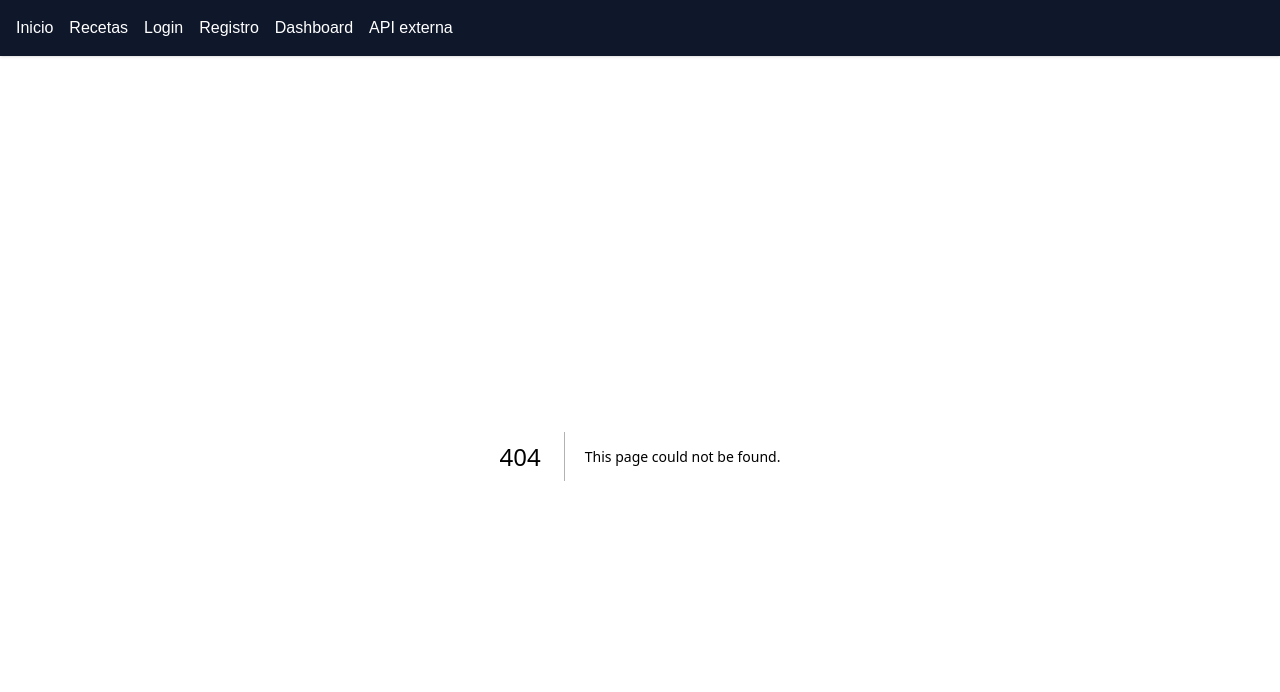
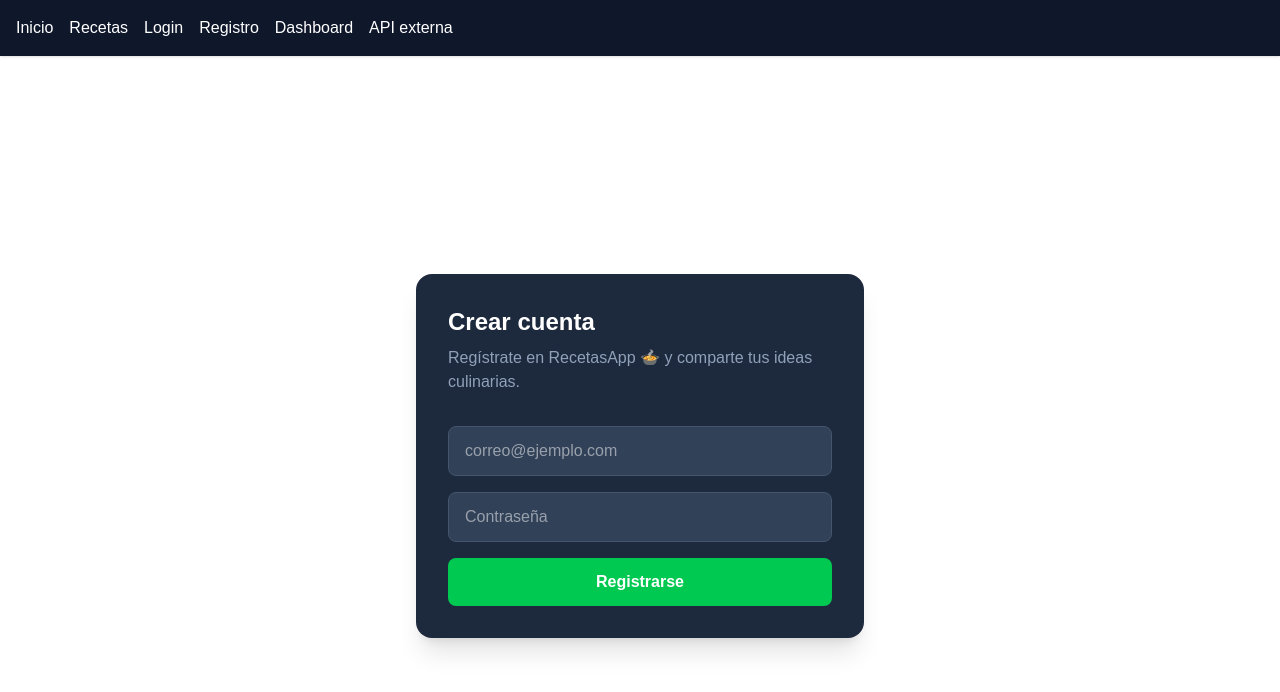
Before and after one commit to priscila-qui/proyecto-receta, a Next.js app in the folder devport/: page /register in a window 1280 px wide. Before the commit this address had no page. Shown: the top 692 px of the page. Built offline with nearby package versions, Linux system fonts and the light colour scheme; no server answers.

Commit message:
registro de usuarios conectado a Supabase

```diff
--- /dev/null
+++ b/devport/app/login/page.tsx
@@ -0,0 +1,55 @@
+"use client";
+import { supabase } from "@/lib/supabase";
+import { useState } from "react";
+
+export default function LoginPage() {
+  const [email, setEmail] = useState("");
+  const [password, setPassword] = useState("");
+
+  async function handleLogin() {
+    const { error } = await supabase.auth.signInWithPassword({ email, password });
+    if (error) {
+      alert("Error: " + error.message);
+    } else {
+      alert("Login exitoso ✅");
+      window.location.href = "/dashboard"; // redirige al panel privado
+    }
+  }
+
+  return (
+    <section className="min-h-screen flex items-center justify-center px-4">
+      <div className="w-full max-w-md bg-slate-800 rounded-2xl p-8 shadow-xl">
+        {/* Título */}
+        <h1 className="text-2xl font-bold text-white mb-2">
+          Iniciar sesión
+        </h1>
+        <p className="text-slate-400 mb-8">
+          Accede a tu cuenta de RecetasApp 🍲
+        </p>
+        {/* Campos del formulario */}
+        <div className="flex flex-col gap-4">
+          <input
+            type="email"
+            placeholder="correo@ejemplo.com"
+            value={email}
+            onChange={(e) => setEmail(e.target.value)}
+            className="bg-slate-700 text-white rounded-lg px-4 py-3 border border-slate-600 focus:outline-none focus:border-blue-500"
+          />
+          <input
+            type="password"
+            placeholder="Contraseña"
+            value={password}
+            onChange={(e) => setPassword(e.target.value)}
+            className="bg-slate-700 text-white rounded-lg px-4 py-3 border border-slate-600 focus:outline-none focus:border-blue-500"
+          />
+          <button
+            onClick={handleLogin}
+            className="bg-blue-500 hover:bg-blue-600 text-white font-semibold py-3 rounded-lg transition-colors"
+          >
+            Iniciar sesión
+          </button>
+        </div>
+      </div>
+    </section>
+  );
+}
--- /dev/null
+++ b/devport/app/register/page.tsx
@@ -0,0 +1,55 @@
+"use client";
+import { supabase } from "@/lib/supabase";
+import { useState } from "react";
+
+export default function RegisterPage() {
+  const [email, setEmail] = useState("");
+  const [password, setPassword] = useState("");
+
+  async function handleRegister() {
+    const { error } = await supabase.auth.signUp({ email, password });
+    if (error) {
+      alert("Error: " + error.message);
+    } else {
+      alert("Registro exitoso 🎉");
+      window.location.href = "/login"; // redirige al login después de registrarse
+    }
+  }
+
+  return (
+    <section className="min-h-screen flex items-center justify-center px-4">
+      <div className="w-full max-w-md bg-slate-800 rounded-2xl p-8 shadow-xl">
+        {/* Título */}
+        <h1 className="text-2xl font-bold text-white mb-2">
+          Crear cuenta
+        </h1>
+        <p className="text-slate-400 mb-8">
+          Regístrate en RecetasApp 🍲 y comparte tus ideas culinarias.
+        </p>
+        {/* Campos del formulario */}
+        <div className="flex flex-col gap-4">
+          <input
+            type="email"
+            placeholder="correo@ejemplo.com"
+            value={email}
+            onChange={(e) => setEmail(e.target.value)}
+            className="bg-slate-700 text-white rounded-lg px-4 py-3 border border-slate-600 focus:outline-none focus:border-green-500"
+          />
+          <input
+            type="password"
+            placeholder="Contraseña"
+            value={password}
+            onChange={(e) => setPassword(e.target.value)}
+            className="bg-slate-700 text-white rounded-lg px-4 py-3 border border-slate-600 focus:outline-none focus:border-green-500"
+          />
+          <button
+            onClick={handleRegister}
+            className="bg-green-500 hover:bg-green-600 text-white font-semibold py-3 rounded-lg transition-colors"
+          >
+            Registrarse
+          </button>
+        </div>
+      </div>
+    </section>
+  );
+}
```
